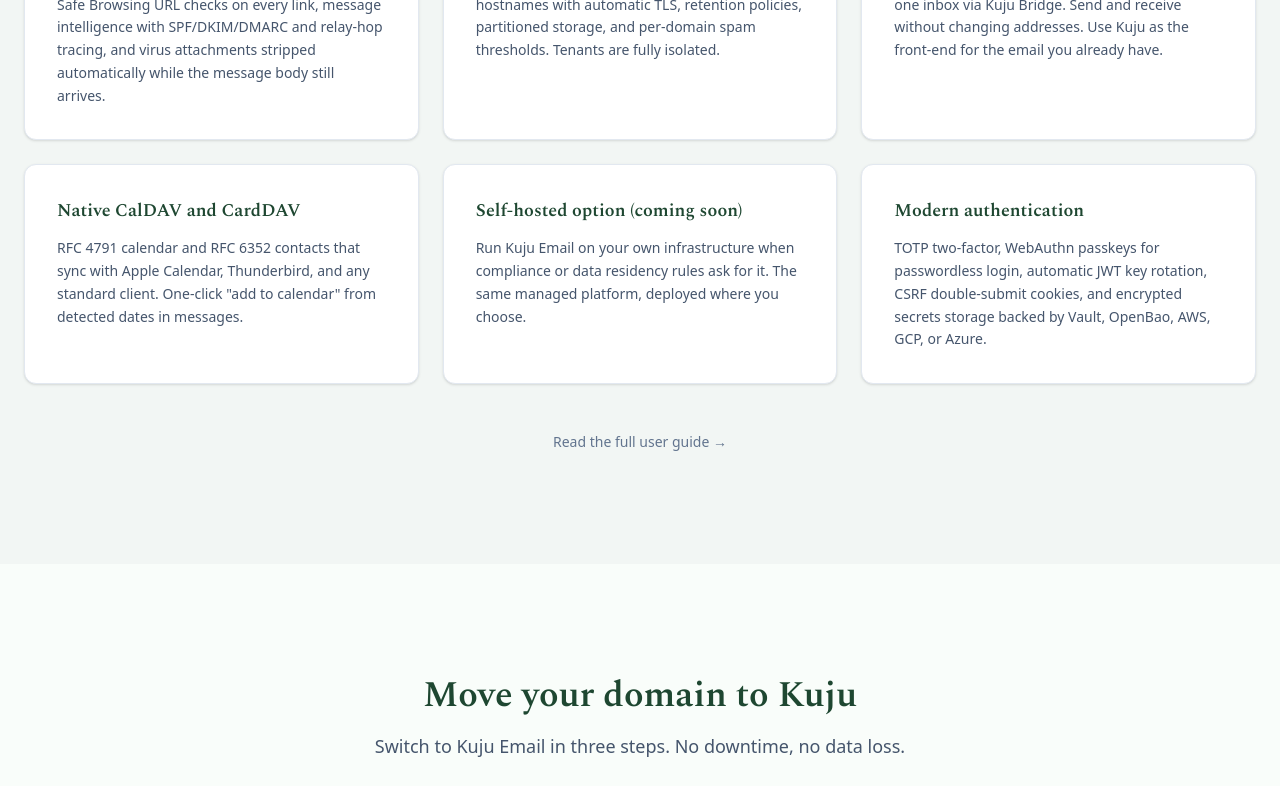
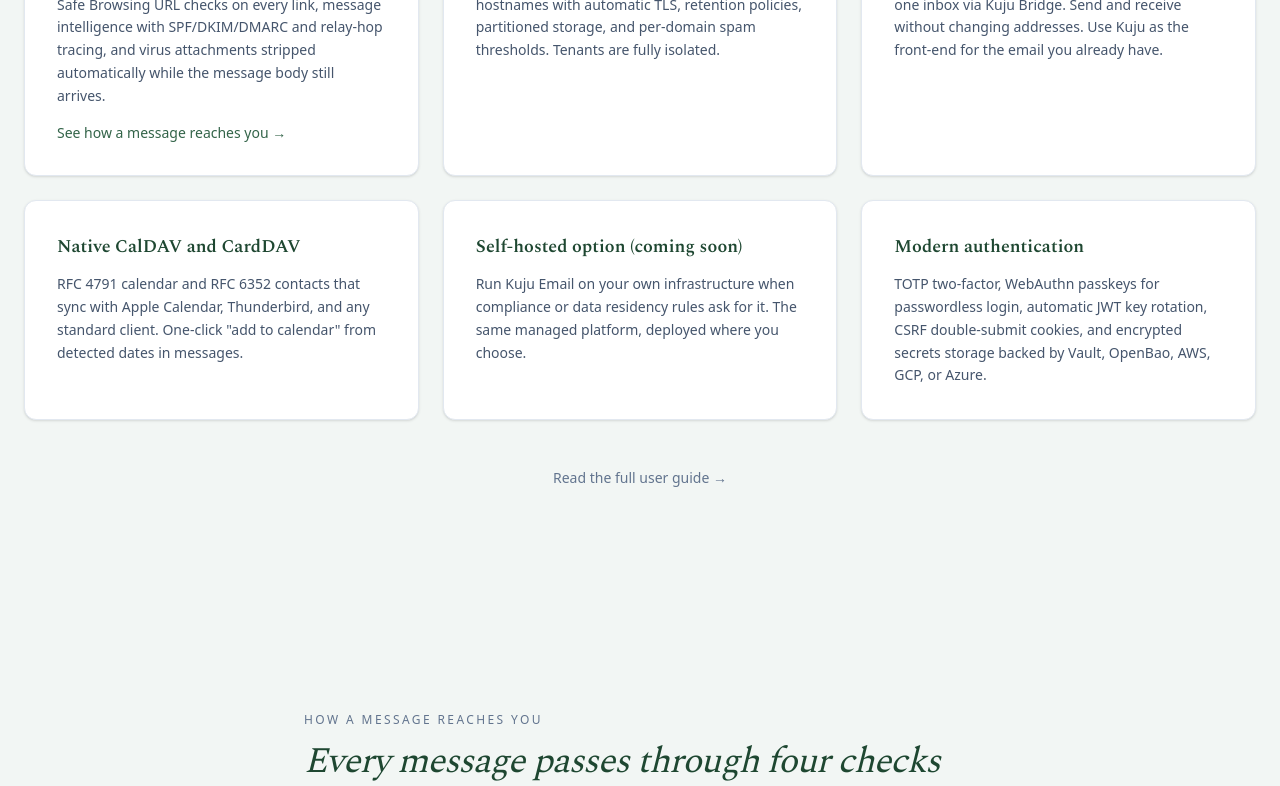
Before and after one commit to macole16/kaimoku-website, a Next.js app: page /kuju-email in a window 1280 px wide. Shown: the part 4720-5506 px from the top of the page. Built offline with nearby package versions, Linux system fonts and the light colour scheme.

Commit message:
feat(kuju-email): wire SecurityJourney + Defense card anchor link

```diff
--- a/src/app/kuju-email/page.tsx
+++ b/src/app/kuju-email/page.tsx
@@ -3,6 +3,7 @@
 import { URLS, isComingSoon } from "@/lib/constants";
 import { loadModes } from "@/lib/modes";
 import { ModesShowcase } from "@/components/marketing/ModesShowcase";
+import { SecurityJourney } from "@/components/marketing/SecurityJourney";
 
 export const metadata: Metadata = {
   title: "Kuju Email: Complete Email Platform | Kaimoku Technologies",
@@ -128,6 +129,16 @@
                 <p className="text-sm leading-relaxed text-slate-600">
                   {f.desc}
                 </p>
+                {f.title === "Defense in depth, by default" && (
+                  <p className="mt-4 text-sm">
+                    <a
+                      href="#security"
+                      className="text-kuju underline-offset-4 hover:text-kuju-dark hover:underline"
+                    >
+                      See how a message reaches you →
+                    </a>
+                  </p>
+                )}
               </div>
             ))}
           </div>
@@ -141,6 +152,9 @@
           </p>
         </div>
       </section>
+
+      {/* Security journey — added per spec 2026-05-11 (issue github-8y9) */}
+      <SecurityJourney />
 
       {/* Move Your Domain - relocated from homepage in Pass 2 */}
       <section className="px-6 py-20 md:py-28">
```
